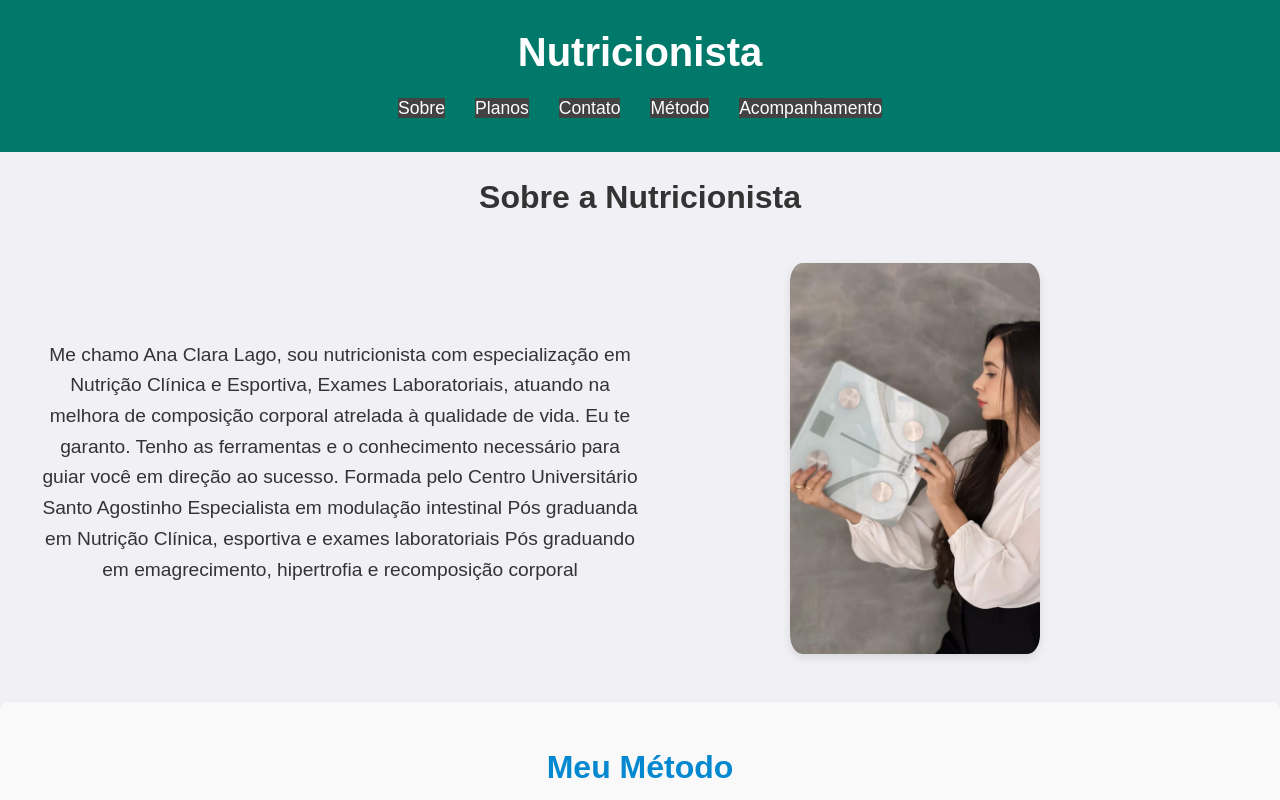
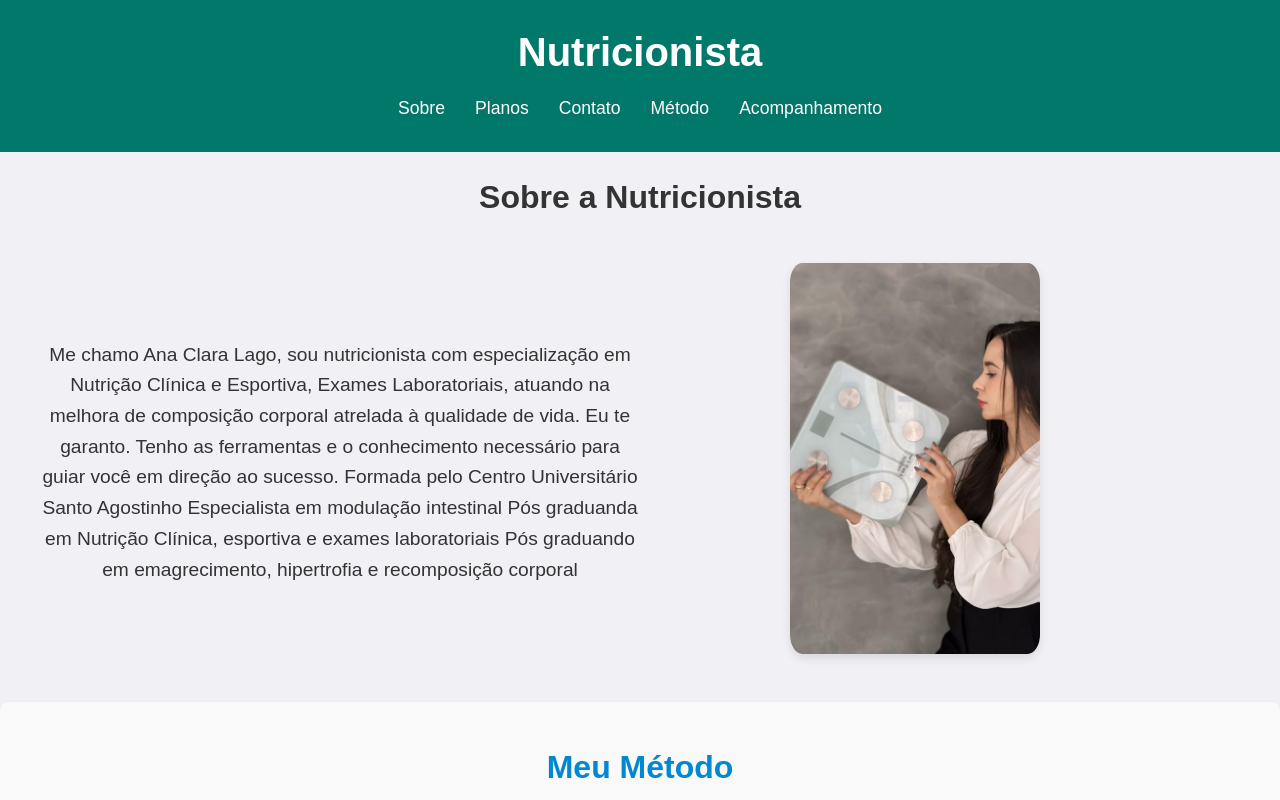
Before and after one commit to amanuvaleria/SITEANA, a plain HTML site: page index.html in a window 1280 px wide. Shown: the top 800 px of the page. Drawn offline with Linux system fonts and the light colour scheme.

```diff
--- a/style.css
+++ b/style.css
@@ -76,7 +76,7 @@
     color: white;
     text-decoration: none;
     font-size: 1.1em;
-    background-color: #424242;
+    background-color: #4242420d;
 }
 
 nav ul li a:hover {
```
Also changed, not shown: index.html (+0 -1 lines).
